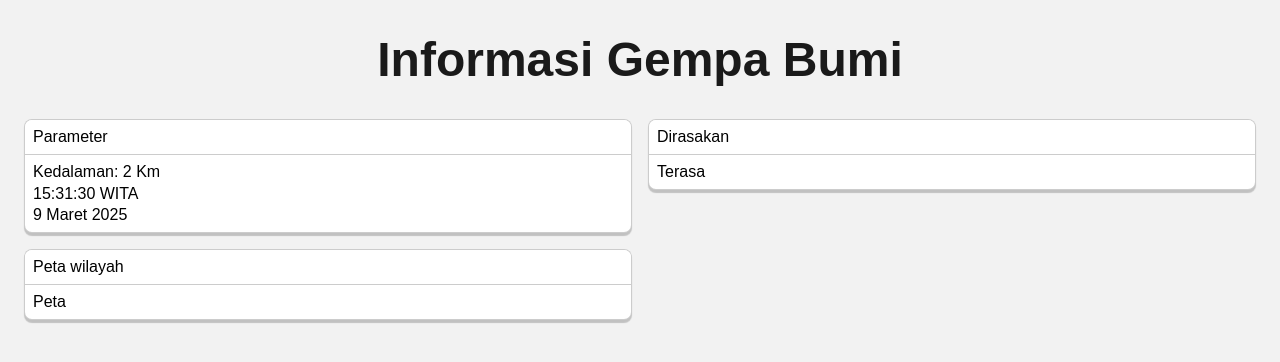
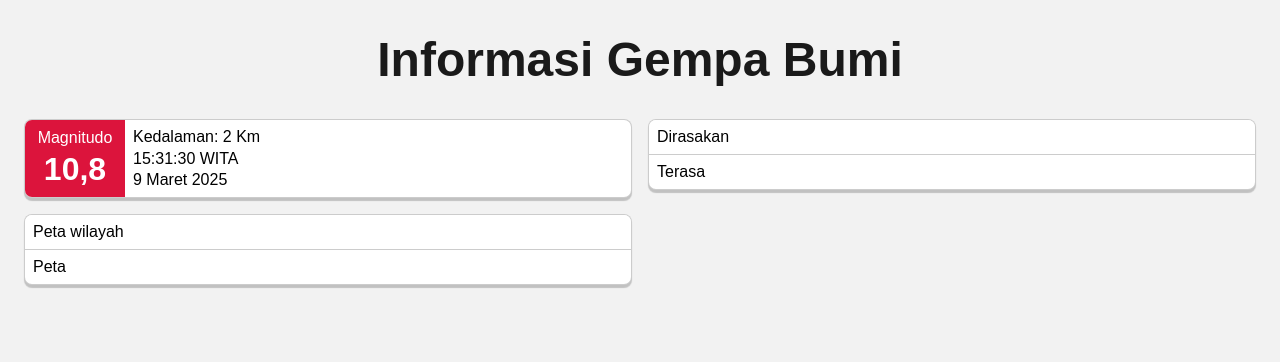
Before and after one commit to arraysyams/info-gempa, a website built with Vite: page index.html in a window 1280 px wide. Built offline with nearby package versions, Linux system fonts and the light colour scheme.

Commit message:
Tambah elemen khusus parameter

```diff
--- a/index.html
+++ b/index.html
@@ -13,13 +13,16 @@
 			<div class="cards-container">
 				<div class="cards-group">
 					<div class="card">
-						<div class="card--header">
-							<span>Parameter</span>
-						</div>
-						<div class="card--content">
-							<span>Kedalaman: 2 Km</span>
-							<span>15:31:30 WITA</span>
-							<span>9 Maret 2025</span>
+						<div class="card--parameters">
+							<div class="card--parameters--magnitude">
+								<span>Magnitudo</span>
+								<span id="span-magnitude">10,8</span>
+							</div>
+							<div class="card--parameters--content">
+								<span>Kedalaman: 2 Km</span>
+								<span>15:31:30 WITA</span>
+								<span>9 Maret 2025</span>
+							</div>
 						</div>
 					</div>
 					<div class="card">
--- a/src/style.less
+++ b/src/style.less
@@ -143,4 +143,35 @@ h1 {
 		gap: var(--card-inner-gap);
 		padding: var(--card-inner-padding);
 	}
+
+	/* Elemen khusus */
+	&--parameters {
+		display: flex;
+		flex-direction: row;
+
+		&--content {
+			display: flex;
+			flex-direction: column;
+			flex-grow: 1;
+			gap: var(--card-inner-gap);
+			padding: var(--card-inner-padding);
+		}
+
+		&--magnitude {
+			width: 100px;
+			display: flex;
+			flex-direction: column;
+			flex-shrink: 0;
+			align-items: center;
+			justify-content: center;
+			gap: var(--card-inner-gap);
+			background-color: crimson;
+			color: white;
+
+			#span-magnitude {
+				font-size: 2rem;
+				font-weight: bold;
+			}
+		}
+	}
 }
```
